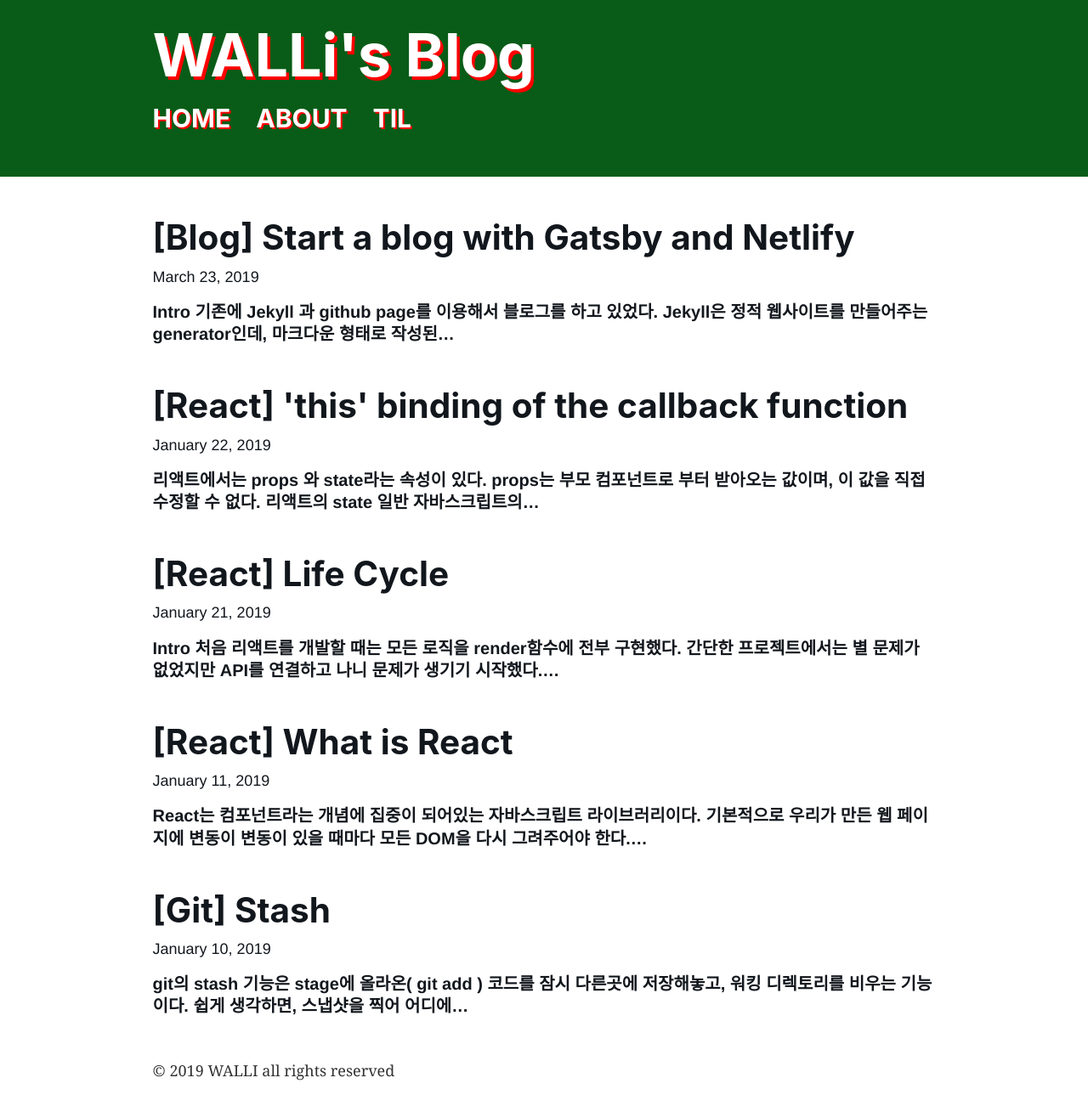
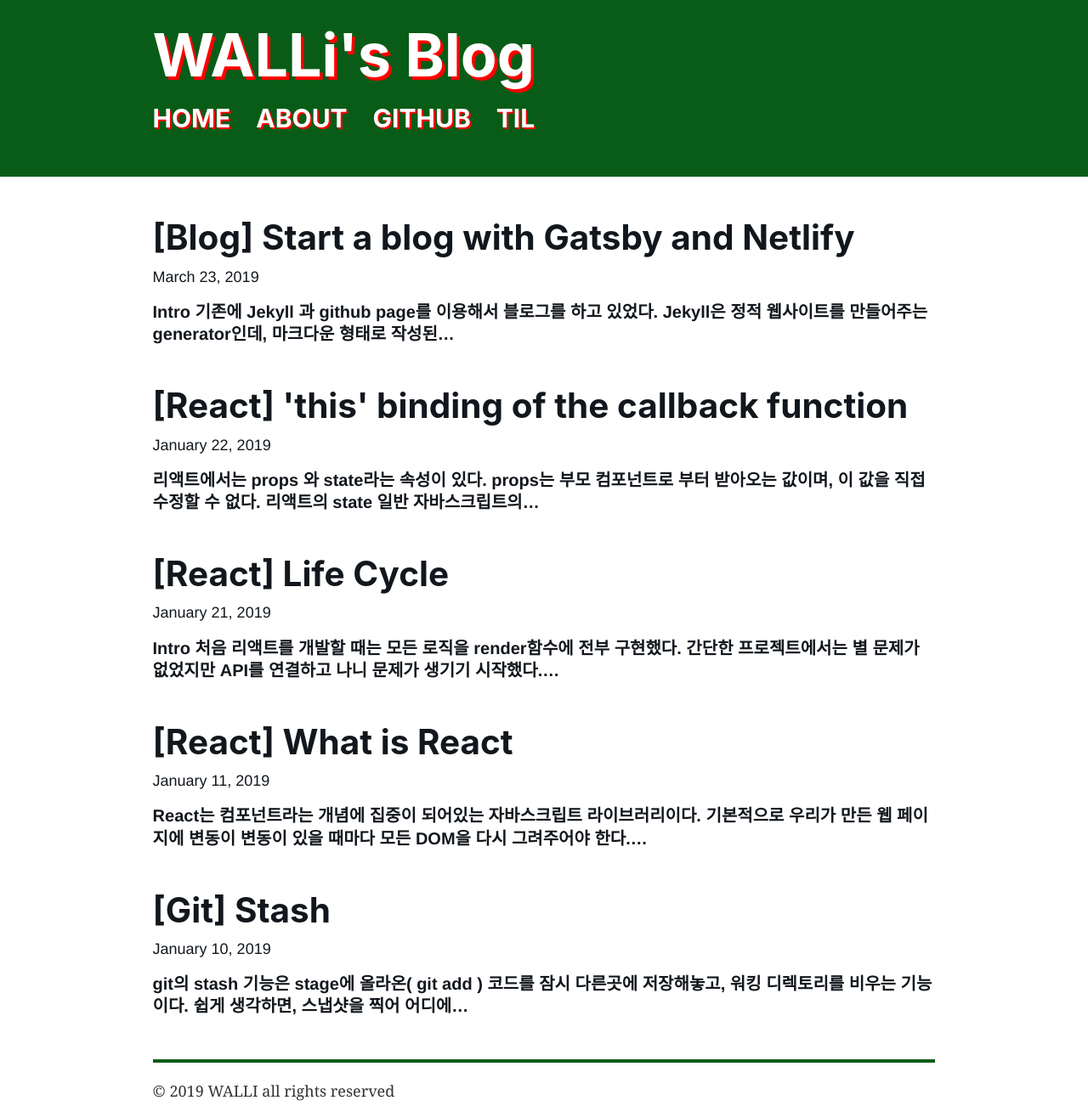
Before and after one commit to wallypark710/WALLi-blog, a Gatsby site: page / in a window 1280 px wide. Shown: the whole page at 85% size. Built offline with nearby package versions, Linux system fonts and the light colour scheme; Gatsby itself is replaced by a stand-in of ours.

Commit message:
Add footer line

```diff
--- a/src/components/header.js
+++ b/src/components/header.js
@@ -55,6 +55,17 @@ const Header = ({ siteTitle }) => (
 
         <div className="navList">
           <Link
+            to="https://github.com/wallypark710"
+            style={{
+              textDecoration: `none`,
+            }}
+          >
+            <h3 className="navEntry">GITHUB</h3>
+          </Link>
+        </div>
+
+        <div className="navList">
+          <Link
             to="/til/"
             style={{
               textDecoration: `none`,
--- a/src/components/layout.css
+++ b/src/components/layout.css
@@ -620,3 +620,10 @@ pre tt:after {
     font-size: 100%;
   }
 }
+
+.footerContent {
+  border-style: solid;
+  border-width: 4px 0 0 0;
+  padding-top: 20px;
+  border-color: rgb(9, 92, 23);
+}
--- a/src/components/layout.js
+++ b/src/components/layout.js
@@ -36,7 +36,9 @@ const Layout = ({ children }) => (
         >
           <main>{children}</main>
           <footer>
-            © {new Date().getFullYear()} WALLI all rights reserved
+            <div className="footerContent">
+              © {new Date().getFullYear()} WALLI all rights reserved
+            </div>
           </footer>
         </div>
       </>
```
